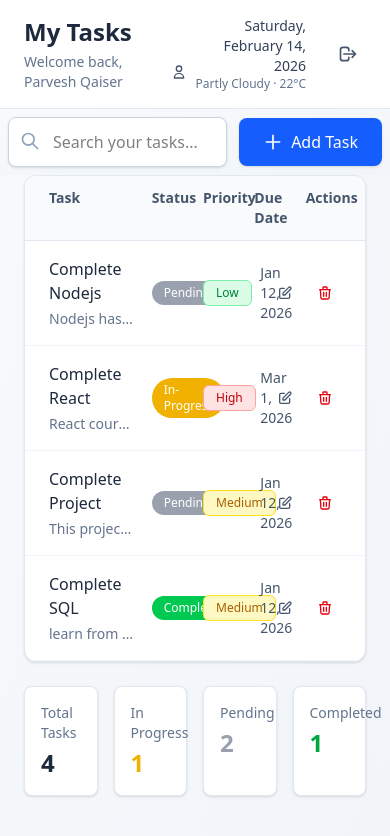
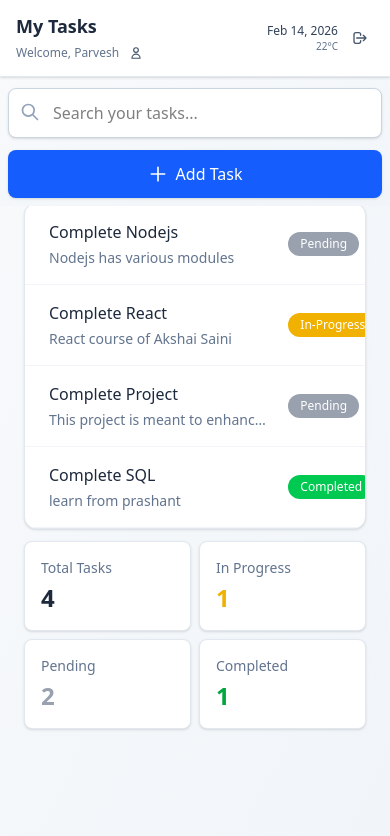
Before and after one commit to parveshqaiser/todolist-frontend, a React (Vite) app: page /home in a window 390 px wide. Shown: the top 836 px of the page. Built offline with nearby package versions, Linux system fonts and the light colour scheme.

Commit message:
responsive done

```diff
--- a/src/components/HomePage.jsx
+++ b/src/components/HomePage.jsx
@@ -82,9 +82,10 @@ const HomePage = () => {
     return (
     <>
         {/* Search and Add Section */}
-        <section className="max-w-3xl mx-auto p-2 sticky top-20 bg-linear-to-br from-slate-50 to-slate-100 z-10">
-            <div className="flex gap-3 items-center">
-                <div className="flex-1 relative">
+        <section className="md:max-w-3xl mx-auto p-2 sticky top-20 bg-linear-to-br from-slate-50 to-slate-100 z-10">
+            <div className="flex flex-col min-[450px]:flex-row gap-3 items-stretch min-[450px]:items-center">
+
+                <div className="flex-1 relative w-full">
                     <input
                         type="text"
                         placeholder="Search your tasks..."
@@ -92,34 +93,57 @@ const HomePage = () => {
                         onChange={(e) => setSearchQuery(e.target.value)}
                         className="w-full px-4 py-3 pl-11 rounded-lg border border-slate-300 focus:outline-none focus:ring-2 focus:ring-blue-500 focus:border-transparent bg-white shadow-sm"
                     />
-                    <svg className="w-5 h-5 absolute left-3 top-3.5 text-slate-400" fill="none" stroke="currentColor" viewBox="0 0 24 24">
-                        <path strokeLinecap="round" strokeLinejoin="round" strokeWidth={2} d="M21 21l-6-6m2-5a7 7 0 11-14 0 7 7 0 0114 0z" />
+                    <svg
+                        className="w-5 h-5 absolute left-3 top-3.5 text-slate-400"
+                        fill="none"
+                        stroke="currentColor"
+                        viewBox="0 0 24 24"
+                    >
+                        <path
+                            strokeLinecap="round"
+                            strokeLinejoin="round"
+                            strokeWidth={2}
+                            d="M21 21l-6-6m2-5a7 7 0 11-14 0 7 7 0 0114 0z"
+                        />
                     </svg>
                 </div>
+
                 <button
+                    type="button"
                     onClick={() => setIsModalOpen(true)}
-                    className="px-6 py-3 bg-blue-600 hover:bg-blue-700 text-white rounded-lg font-medium shadow-sm transition-colors flex items-center gap-2"
+                    className="w-full min-[450px]:w-auto px-6 py-3 bg-blue-600 hover:bg-blue-700 text-white rounded-lg font-medium shadow-sm transition-colors flex items-center justify-center gap-2"
                 >
-                    <svg className="w-5 h-5" fill="none" stroke="currentColor" viewBox="0 0 24 24">
-                        <path strokeLinecap="round" strokeLinejoin="round" strokeWidth={2} d="M12 4v16m8-8H4" />
+                    <svg
+                        className="w-5 h-5"
+                        fill="none"
+                        stroke="currentColor"
+                        viewBox="0 0 24 24"
+                    >
+                        <path
+                            strokeLinecap="round"
+                            strokeLinejoin="round"
+                            strokeWidth={2}
+                            d="M12 4v16m8-8H4"
+                        />
                     </svg>
                     Add Task
                 </button>
             </div>
         </section>
 
+
         {/* Tasks Section */}
         <section className="max-w-7xl mx-auto px-6 pb-8">
             <div className="bg-white rounded-xl shadow-sm border border-slate-200 overflow-hidden">
 
-                <div className="grid grid-cols-12 gap-4 px-6 py-3 bg-slate-50 border-b border-slate-200 text-sm font-semibold text-slate-600">
+                <div className='overflow-x-auto'>
+                    <div className="hidden  sm:grid grid-cols-12  gap-4 px-6 py-3 bg-slate-50 border-b border-slate-200 text-sm font-semibold text-slate-600">
                         <div className="col-span-4">Task</div>
                         <div className="col-span-2">Status</div>
                         <div className="col-span-2">Priority</div>
                         <div className="col-span-2">Due Date</div>
                         <div className="col-span-2 text-right">Actions</div>
                     </div>
-
 
                     <div className="max-h-[calc(100vh-320px)] overflow-y-auto">
                         {filteredTasks.length === 0 ? (
@@ -133,7 +157,7 @@ const HomePage = () => {
                             filteredTasks.map((task) => (
                                 <div
                                     key={task.id}
-                                className="grid grid-cols-12 gap-4 px-6 py-4 border-b border-slate-100 hover:bg-slate-50 transition-colors cursor-pointer"
+                                    className="grid grid-cols-12 min-w-187.5 gap-4 px-6 py-4 border-b border-slate-100 hover:bg-slate-50 transition-colors cursor-pointer"
                                     onClick={() => setSelectedTask(task)}
                                 >
                                     <div className="col-span-4">
@@ -185,9 +209,10 @@ const HomePage = () => {
                         )}
                     </div>
                 </div>
+            </div>
 
             {/* summary */}
-            <div className="mt-6 grid grid-cols-4 gap-4">
+            <div className="md:mt-6 mt-3 grid md:grid-cols-4 grid-cols-2 md:gap-4 gap-2">
                 <div className="bg-white p-4 rounded-lg border border-slate-200 shadow-sm">
                     <p className="text-sm text-slate-500 mb-1">Total Tasks</p>
                     <p className="text-2xl font-bold text-slate-800">{tasks.length}</p>
--- a/src/components/Navbar.jsx
+++ b/src/components/Navbar.jsx
@@ -3,7 +3,8 @@
 const Navbar = () => {
     return (
         <header className="bg-white shadow-sm border-b border-slate-200 sticky top-0 z-10">
-            <div className="max-w-7xl mx-auto px-6 py-4 flex justify-between items-center">
+            <div className="max-w-7xl mx-auto px-4 sm:px-6 py-3 sm:py-4">
+                <div className="hidden md:flex justify-between items-center">
                     <div>
                         <h1 className="text-2xl font-bold text-slate-800">My Tasks</h1>
                         <div className="flex items-center gap-2 mt-1">
@@ -28,6 +29,35 @@ const Navbar = () => {
                         </button>
                     </div>
                 </div>
+
+                <div className="md:hidden">
+                    <div className="flex justify-between items-center">
+                        <div className="flex-1 min-w-0">
+                            <h1 className="text-lg sm:text-xl font-bold text-slate-800">My Tasks</h1>
+                            <div className="flex items-center gap-1.5 mt-0.5">
+                                <p className="text-xs sm:text-sm text-slate-500 truncate">Welcome, Parvesh</p>
+                                <button className="hover:bg-slate-100 p-1 rounded transition-colors flex-shrink-0">
+                                    <svg className="w-3.5 h-3.5 sm:w-4 sm:h-4 text-slate-600" fill="none" stroke="currentColor" viewBox="0 0 24 24">
+                                        <path strokeLinecap="round" strokeLinejoin="round" strokeWidth={2} d="M16 7a4 4 0 11-8 0 4 4 0 018 0zM12 14a7 7 0 00-7 7h14a7 7 0 00-7-7z" />
+                                    </svg>
+                                </button>
+                            </div>
+                        </div>
+
+                        <div className="flex items-center gap-2 sm:gap-3 ml-2">
+                            <div className="text-right">
+                                <p className="text-xs sm:text-sm font-medium text-slate-700">Feb 14, 2026</p>
+                                <p className="text-[10px] sm:text-xs text-slate-500">22°C</p>
+                            </div>
+                            <button className="hover:bg-red-50 p-1.5 sm:p-2 rounded-lg transition-colors group flex-shrink-0">
+                                <svg className="w-4 h-4 sm:w-5 sm:h-5 text-slate-600 group-hover:text-red-600" fill="none" stroke="currentColor" viewBox="0 0 24 24">
+                                    <path strokeLinecap="round" strokeLinejoin="round" strokeWidth={2} d="M17 16l4-4m0 0l-4-4m4 4H7m6 4v1a3 3 0 01-3 3H6a3 3 0 01-3-3V7a3 3 0 013-3h4a3 3 0 013 3v1" />
+                                </svg>
+                            </button>
+                        </div>
+                    </div>
+                </div>
+            </div>
         </header>
     );
 };
```
Lines whose indentation alone changed are shown as unchanged.
